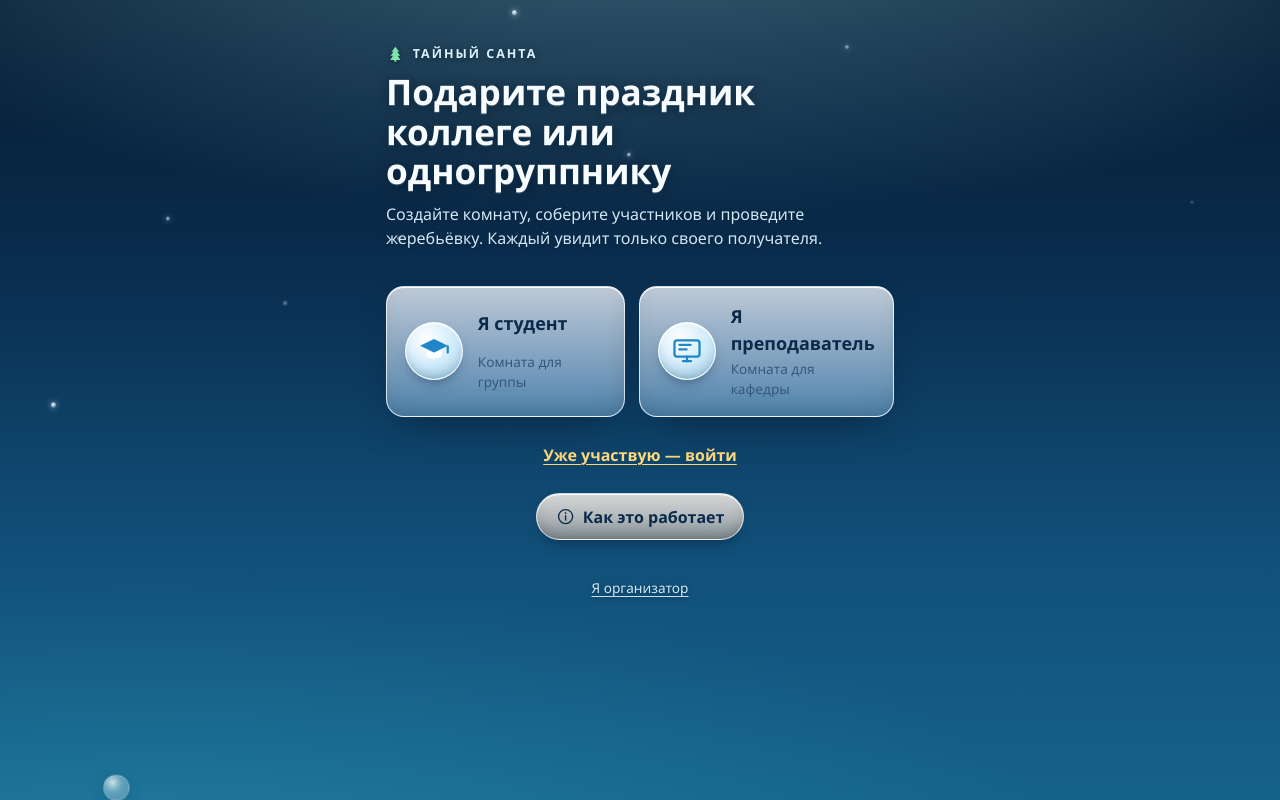
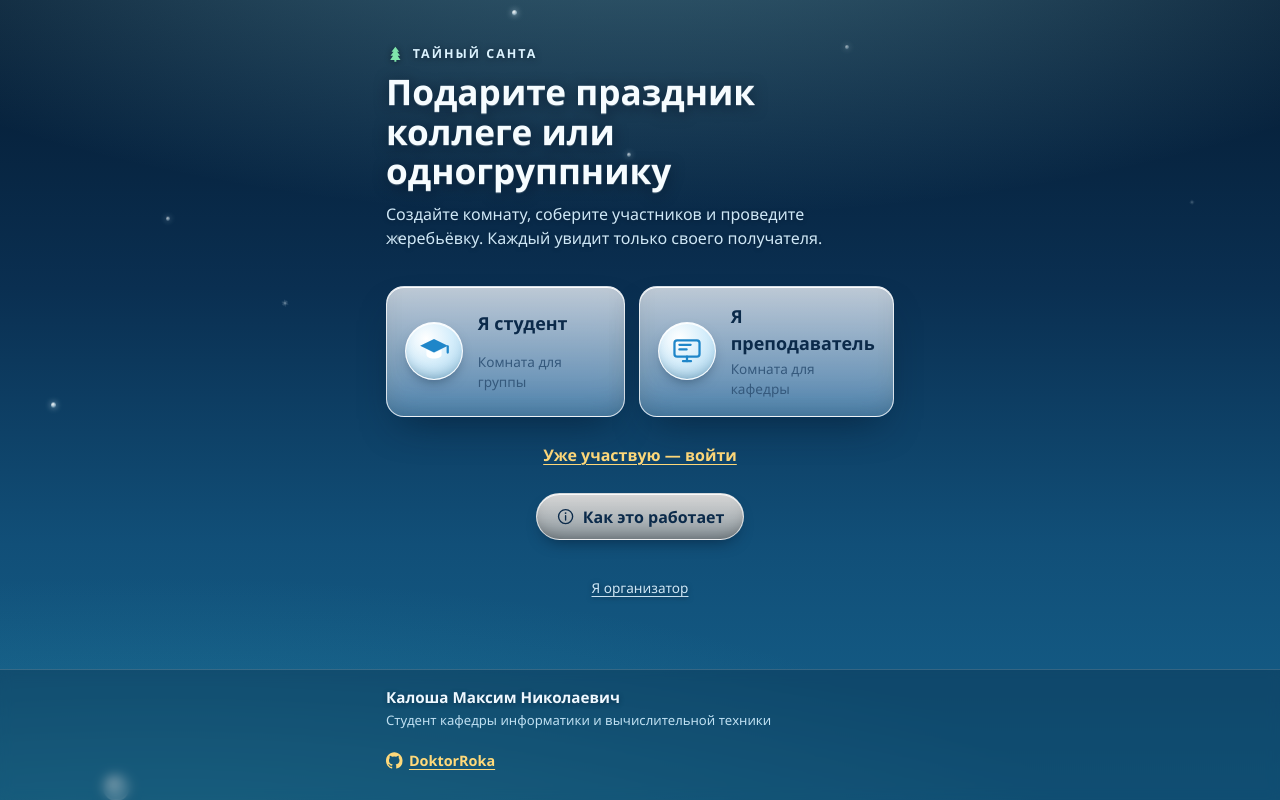
Before and after one commit to DoktorRoka/SecretSanta, a PHP site: page / in a window 1280 px wide. Run offline with PHP 8.4, Linux system fonts and the light colour scheme.

Commit message:
feat: add site footer with author credit and github link
A full-width footer pinned to the bottom of the page lists the author and their department on the left and links to the GitHub profile on the right. Built with el()/icon() only; the layout uses a flex column on the app root so the footer stays at the bottom when content is short.

```diff
--- a/public_html/assets/css/style.css
+++ b/public_html/assets/css/style.css
@@ -597,6 +597,73 @@ select {
     color: #cfe8f7;
     font-size: 0.85rem;
     text-shadow: 0 1px 5px rgba(3, 20, 36, 0.5);
+}
+
+/* ------------------------------------------------------- футер / авторы -- */
+
+#app {
+    display: flex;
+    flex-direction: column;
+    min-height: 100vh;
+}
+
+#view {
+    flex: 1 1 auto;
+}
+
+.site-footer {
+    position: relative;
+    z-index: 1;
+    margin-top: 1.6rem;
+    border-top: 1px solid rgba(255, 255, 255, 0.16);
+    background: rgba(4, 24, 44, 0.26);
+    -webkit-backdrop-filter: blur(6px);
+    backdrop-filter: blur(6px);
+}
+
+.site-footer-inner {
+    width: 100%;
+    max-width: 540px;
+    margin: 0 auto;
+    padding: 0.95rem 16px calc(1.1rem + env(safe-area-inset-bottom));
+    display: flex;
+    flex-wrap: wrap;
+    align-items: center;
+    justify-content: space-between;
+    gap: 0.5rem 1rem;
+}
+
+.site-footer-name {
+    margin: 0;
+    font-size: 0.95rem;
+    font-weight: 700;
+    color: var(--frost);
+    text-shadow: 0 1px 5px rgba(3, 20, 36, 0.45);
+}
+
+.site-footer-role {
+    margin: 0.15rem 0 0;
+    font-size: 0.82rem;
+    color: #bfe0f2;
+}
+
+.site-footer-link {
+    display: inline-flex;
+    align-items: center;
+    gap: 0.4rem;
+    min-height: 44px;
+    color: var(--gold-soft);
+    font-size: 0.9rem;
+    font-weight: 700;
+}
+
+.site-footer-link:hover {
+    color: #fff;
+}
+
+.site-footer-link .ic {
+    width: 1.15em;
+    height: 1.15em;
 }
 
 .text-link {
--- /dev/null
+++ b/public_html/assets/js/authors.js
@@ -0,0 +1,38 @@
+/**
+ * Футер сайта: автор проекта и ссылка на GitHub.
+ *
+ * Данные статичны, поэтому узел собирается один раз при загрузке страницы
+ * и остаётся на всех экранах. Разметка — только через el()/icon().
+ */
+
+import { el } from './ui.js';
+import { icon } from './icons.js';
+
+const AUTHOR = {
+    name: 'Калоша Максим Николаевич',
+    role: 'Студент кафедры информатики и вычислительной техники',
+    github: 'https://github.com/DoktorRoka',
+};
+
+export function authorPlate() {
+    const link = el('a', {
+        class: 'site-footer-link',
+        href: AUTHOR.github,
+        target: '_blank',
+        rel: 'noopener noreferrer',
+        'aria-label': 'GitHub: DoktorRoka',
+    }, [
+        icon('github'),
+        el('span', { text: 'DoktorRoka' }),
+    ]);
+
+    return el('footer', { class: 'site-footer' }, [
+        el('div', { class: 'site-footer-inner' }, [
+            el('div', { class: 'site-footer-author' }, [
+                el('p', { class: 'site-footer-name', text: AUTHOR.name }),
+                el('p', { class: 'site-footer-role', text: AUTHOR.role }),
+            ]),
+            link,
+        ]),
+    ]);
+}
--- a/public_html/assets/js/icons.js
+++ b/public_html/assets/js/icons.js
@@ -90,6 +90,11 @@ const ICONS = {
             { t: 'circle', class: 'ic-pip', cx: '12', cy: '7.6', r: '1.15' },
         ],
     },
+    github: {
+        parts: [
+            { t: 'path', class: 'ic-1', d: 'M12 .5C5.4.5 0 5.9 0 12.6c0 5.3 3.4 9.8 8.2 11.4.6.1.8-.3.8-.6v-2c-3.3.7-4-1.6-4-1.6-.6-1.4-1.4-1.8-1.4-1.8-1.1-.7.1-.7.1-.7 1.2.1 1.8 1.2 1.8 1.2 1.1 1.8 2.8 1.3 3.5 1 .1-.8.4-1.3.8-1.6-2.7-.3-5.5-1.3-5.5-5.9 0-1.3.5-2.4 1.2-3.2-.1-.3-.5-1.5.1-3.2 0 0 1-.3 3.3 1.2a11.5 11.5 0 0 1 6 0c2.3-1.5 3.3-1.2 3.3-1.2.6 1.7.2 2.9.1 3.2.8.8 1.2 1.9 1.2 3.2 0 4.6-2.8 5.6-5.5 5.9.4.4.8 1.1.8 2.2v3.3c0 .3.2.7.8.6A12 12 0 0 0 24 12.6C24 5.9 18.6.5 12 .5z' },
+        ],
+    },
     arrowLeft: {
         parts: [
             { t: 'path', class: 'ic-line', d: 'M19 12H5' },
--- a/public_html/assets/js/main.js
+++ b/public_html/assets/js/main.js
@@ -1,8 +1,14 @@
 import { api, loadSession, state } from './api.js';
 import { initRouter, renderRoute } from './router.js';
 import { startSnow } from './ui.js';
+import { authorPlate } from './authors.js';
 
 startSnow();
+
+const appRoot = document.getElementById('app');
+if (appRoot) {
+    appRoot.append(authorPlate());
+}
 
 window.addEventListener('santa:unauthorized', (event) => {
     const path = (event.detail && event.detail.path) || '';
```
Also changed, not shown: public_html/README.md.
